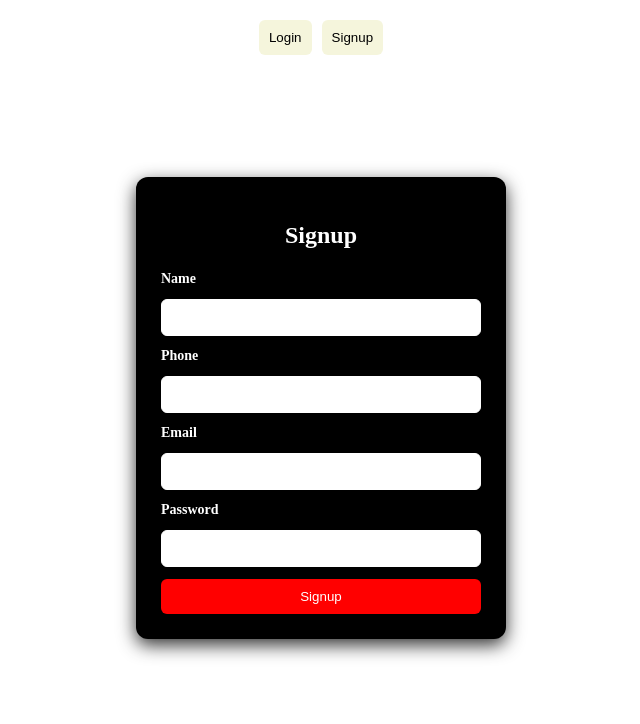
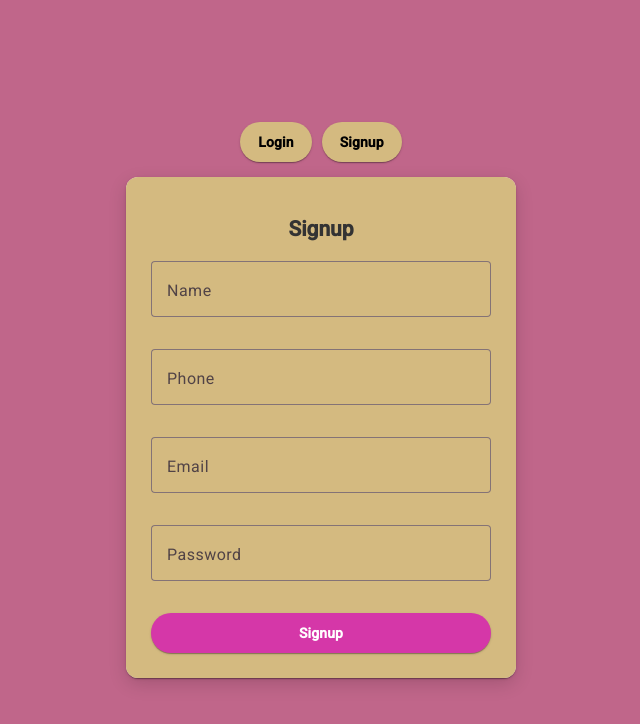
Before and after one commit to aryanreddye/Travel-App-Angular, an Angular app: page / in a window 1280 px wide. Both pictures are taken after a click on the button "Signup". Shown: the top 724 px of the page, without its empty margins (319-959 px from the left). Built offline with nearby package versions, Linux system fonts and the light colour scheme.

Commit message:
Integrated Angular Material Design

```diff
--- a/angular.json
+++ b/angular.json
@@ -24,9 +24,7 @@
                 "input": "public"
               }
             ],
-            "styles": [
-              "src/styles.css"
-            ]
+            "styles": ["src/material-theme.scss", "src/styles.css"]
           },
           "configurations": {
             "production": {
--- a/package.json
+++ b/package.json
@@ -11,10 +11,12 @@
   "private": true,
   "packageManager": "npm@10.9.2",
   "dependencies": {
+    "@angular/cdk": "^21.2.12",
     "@angular/common": "^21.2.0",
     "@angular/compiler": "^21.2.0",
     "@angular/core": "^21.2.0",
     "@angular/forms": "^21.2.0",
+    "@angular/material": "^21.2.12",
     "@angular/platform-browser": "^21.2.0",
     "@angular/router": "^21.2.0",
     "rxjs": "~7.8.0",
--- a/src/app/login/login.css
+++ b/src/app/login/login.css
@@ -1,85 +1,94 @@
+body {
+  margin: 0;
+  height: 100vh;
+}
 
+/* FULL CENTER CONTAINER */
 .login-box {
   height: 100vh;
+
   display: flex;
+  flex-direction: column;
   justify-content: center;
   align-items: center;
 }
 
+/* TOGGLE BUTTONS (LOGIN / SIGNUP) */
+.outbox {
+  display: flex;
+  justify-content: center;
+  gap: 10px;
+
+  margin-bottom: 15px;
+}
+
+/* TOGGLE BUTTON STYLE */
+.outbox button {
+  padding: 10px 18px;
+  border: none;
+  border-radius: 20px;
+  cursor: pointer;
+  font-weight: bold;
+  background-color: #d4ba80;
+  color: rgb(0, 0, 0);
+  transition: 0.3s;
+}
+
+.outbox button:hover {
+  background: #cfcfcf;
+}
+
+/* FORM CARD */
 form {
-  width: 320px;
+  width: 340px;
   padding: 25px;
   border-radius: 12px;
-  background: rgb(0, 0, 0);
-  box-shadow: 0 6px 18px rgba(0, 0, 0, 0.807);
+  background-color: #d4ba80;
+  box-shadow: 0 6px 18px rgba(0, 0, 0, 0.15);
 
   display: flex;
   flex-direction: column;
   gap: 12px;
 }
 
+/* TITLE */
 h2 {
   text-align: center;
   margin-bottom: 10px;
-  color: #ffffff;
+  color: #333;
 }
+
 
 label {
   font-size: 14px;
   font-weight: 600;
-  color: #ffffff;
+  color: #9e095d;
 }
 
-input {
-  padding: 10px;
-  border: 1px solid #ffffff;
-  border-radius: 6px;
-  outline: none;
+button[type="submit"] {
+  padding: 12px;
+  background: #d537a8;
+  color: white;
+  border: none;
+  border-radius: 25px;
+  cursor: pointer;
+  font-weight: bold;
+  transition: 0.3s;
 }
 
-input:focus {
-  border-color: #4a90e2;
+button[type="submit"]:hover {
+  background: #000000;
 }
 
-button {
-  padding: 10px;
-  background: #ff0000;
-  color: white;
-  border: none;
-  border-radius: 6px;
-  cursor: pointer;
-}
-
-button:hover {
-  background: #357bd8;
-}
-
+/* ERROR TEXT */
 .error {
   color: red;
   font-size: 12px;
   margin-top: -8px;
-  margin-bottom: 10px;
 }
 
-.name {
-  color: #357bd8;
-  display: flex;
-  justify-content: center;
-  align-items: center;
+input:-webkit-autofill {
+  -webkit-box-shadow: 0 0 0 1000px transparent inset !important;
+  -webkit-text-fill-color: black !important;
+  transition: background-color 5000s ease-in-out 0s;
 }
-
-.outbox {
-  width: 100%;
-  display: flex;
-  justify-content: center;
-  gap: 10px;
-
-  position: absolute;
-  top: 20px;
-  left: 0;
-}
-
-.outbox button{
-  color: black;
-  background: beige;
-}
--- a/src/app/login/login.html
+++ b/src/app/login/login.html
@@ -1,45 +1,170 @@
+
+
+<div class="login-box">
+
   <div class="outbox">
-<button type="button" (click)="showLogin()">Login</button>
-<button type="button" (click)="showSignup()">Signup</button>
+
+  <button mat-raised-button color="primary"
+    type="button"
+    (click)="showLogin()">
+    Login
+  </button>
+
+  <button mat-raised-button color="accent"
+    type="button"
+    (click)="showSignup()">
+    Signup
+  </button>
+
 </div>
-<div class="login-box">
-  <form *ngIf="isLoginForm" (ngSubmit)="login()">
+
+  <!-- LOGIN FORM -->
+
+  <mat-card *ngIf="isLoginForm">
+
+    <form (ngSubmit)="login()">
 
       <h2>Login</h2>
 
-    <label>Email</label>
-    <input type="email" [(ngModel)]="email" name="loginEmail">
-    <p class="error" *ngIf="emailError">{{ emailError }}</p>
+      <mat-form-field appearance="outline">
 
-    <label>Password</label>
-    <input type="password" [(ngModel)]="password" name="loginPassword">
-    <p class="error" *ngIf="passwordError">{{ passwordError }}</p>
+  <mat-label>Email</mat-label>
 
-    <button type="submit">Login</button>
+  <mat-icon matPrefix matTooltip="Email field">email</mat-icon>
+
+  <input
+    matInput
+    type="email"
+    [(ngModel)]="email"
+    name="loginEmail"
+    (blur)="validateLoginEmail()"
+    matTooltip="Enter valid email like test@gmail.com">
+
+  </mat-form-field>
+
+      <p class="error" *ngIf="emailError">
+        {{ emailError }}
+      </p>
+
+      <mat-form-field appearance="outline">
+
+  <mat-label>Password</mat-label>
+
+  <mat-icon matPrefix>lock</mat-icon>
+
+  <input
+    matInput
+    type="password"
+    [(ngModel)]="password"
+    name="loginPassword"
+    (blur)="validateLoginPassword()"
+    matTooltip="Must contain uppercase, number, special char">
+
+</mat-form-field>
+
+      <p class="error" *ngIf="passwordError">
+        {{ passwordError }}
+      </p>
+
+      <button
+        mat-raised-button
+        color="primary"
+        type="submit"
+        >
+
+        Login
+
+      </button>
 
     </form>
-  <form *ngIf="!isLoginForm" (ngSubmit)="signup()">
+
+  </mat-card>
+
+
+
+  <!-- SIGNUP FORM -->
+
+  <mat-card *ngIf="!isLoginForm">
+
+    <form (ngSubmit)="signup()">
 
       <h2>Signup</h2>
 
-    <label>Name</label>
-    <input type="text" [(ngModel)]="name" name="name">
-    <p class="error" *ngIf="nameError">{{ nameError}}</p>
+      <mat-form-field appearance="outline">
 
-    <label>Phone</label>
-    <input type="text" [(ngModel)]="phone" name="phone">
-    <p class="error" *ngIf="phoneError">{{ phoneError }}</p>
+        <mat-label>Name</mat-label>
 
-    <label>Email</label>
-    <input type="email" [(ngModel)]="signupEmail" name="signupEmail">
-    <p class="error" *ngIf="signupEmailError">{{ signupEmailError }}</p>
+        <input
+          matInput
+          type="text"
+          [(ngModel)]="name"
+          name="name">
 
-    <label>Password</label>
-    <input type="password" [(ngModel)]="signupPassword" name="signupPassword">
-    <p class="error" *ngIf="signupPasswordError">{{ signupPasswordError }}</p>
+      </mat-form-field>
 
-    <button type="submit">Signup</button>
+      <p class="error" *ngIf="nameError">
+        {{ nameError }}
+      </p>
+
+      <mat-form-field appearance="outline">
+
+        <mat-label>Phone</mat-label>
+
+        <input
+          matInput
+          type="text"
+          [(ngModel)]="phone"
+          name="phone">
+
+      </mat-form-field>
+
+      <p class="error" *ngIf="phoneError">
+        {{ phoneError }}
+      </p>
+
+      <mat-form-field appearance="outline">
+
+        <mat-label>Email</mat-label>
+
+        <input
+          matInput
+          type="email"
+          [(ngModel)]="signupEmail"
+          name="signupEmail">
+
+      </mat-form-field>
+
+      <p class="error" *ngIf="signupEmailError">
+        {{ signupEmailError }}
+      </p>
+
+      <mat-form-field appearance="outline">
+
+        <mat-label>Password</mat-label>
+
+        <input
+          matInput
+          type="password"
+          [(ngModel)]="signupPassword"
+          name="signupPassword">
+
+      </mat-form-field>
+
+      <p class="error" *ngIf="signupPasswordError">
+        {{ signupPasswordError }}
+      </p>
+
+      <button
+        mat-raised-button
+        color="accent"
+        type="submit">
+
+        Signup
+
+      </button>
 
     </form>
 
+  </mat-card>
+
 </div>
--- a/src/app/login/login.ts
+++ b/src/app/login/login.ts
@@ -1,11 +1,18 @@
 import { CommonModule } from '@angular/common';
 import { Component } from '@angular/core';
 import { FormsModule } from '@angular/forms';
+import { MatInputModule } from '@angular/material/input';
+import { MatFormFieldModule } from '@angular/material/form-field';
+import { MatButtonModule } from '@angular/material/button';
+import { MatCardModule } from '@angular/material/card';
 
 @Component({
   selector: 'app-login',
   standalone: true,
-  imports: [FormsModule, CommonModule],
+  imports: [FormsModule, CommonModule, MatInputModule,
+  MatFormFieldModule,
+  MatButtonModule,
+  MatCardModule],
   templateUrl: './login.html',
   styleUrl: './login.css'
 })
--- a/src/index.html
+++ b/src/index.html
@@ -1,11 +1,19 @@
 <!doctype html>
 <html lang="en">
   <head>
-  <meta charset="utf-8">
+    <meta charset="utf-8" />
     <title>LoginApp</title>
-  <base href="/">
-  <meta name="viewport" content="width=device-width, initial-scale=1">
-  <link rel="icon" type="image/x-icon" href="favicon.ico">
+    <base href="/" />
+    <meta name="viewport" content="width=device-width, initial-scale=1" />
+    <link rel="icon" type="image/x-icon" href="favicon.ico" />
+    <link rel="preconnect" href="https://fonts.googleapis.com" />
+    <link rel="preconnect" href="https://fonts.gstatic.com" crossorigin />
+    <link href="https://fonts.googleapis.com/icon?family=Material+Icons" rel="stylesheet">
+    <link
+      href="https://fonts.googleapis.com/css2?family=Roboto:wght@300;400;500&display=swap"
+      rel="stylesheet"
+    />
+    <link href="https://fonts.googleapis.com/icon?family=Material+Icons" rel="stylesheet" />
   </head>
   <body>
     <app-root></app-root>
--- /dev/null
+++ b/src/material-theme.scss
@@ -0,0 +1,38 @@
+// Include theming for Angular Material with `mat.theme()`.
+// This Sass mixin will define CSS variables that are used for styling Angular Material
+// components according to the Material 3 design spec.
+// Learn more about theming and how to use it for your application's
+// custom components at https://material.angular.dev/guide/theming
+@use '@angular/material' as mat;
+
+html {
+  height: 100%;
+  @include mat.theme(
+    (
+      color: (
+        primary: mat.$rose-palette,
+        tertiary: mat.$red-palette,
+      ),
+      typography: Roboto,
+      density: 0,
+    )
+  );
+}
+
+body {
+  // Default the application to a light color theme. This can be changed to
+  // `dark` to enable the dark color theme, or to `light dark` to defer to the
+  // user's system settings.
+  color-scheme: light;
+
+  // Set a default background, font and text colors for the application using
+  // Angular Material's system-level CSS variables. Learn more about these
+  // variables at https://material.angular.dev/guide/system-variables
+  background-color: var(--mat-sys-surface);
+  color: var(--mat-sys-on-surface);
+  font: var(--mat-sys-body-medium);
+
+  // Reset the user agent margin.
+  margin: 0;
+  height: 100%;
+}
--- a/src/styles.css
+++ b/src/styles.css
@@ -1,4 +1,4 @@
 /* You can add global styles to this file, and also import other style files */
 body{
-    background: rgb(255, 255, 255);
+    background: rgb(192, 102, 138);
 }
```
Also changed, not shown: 1 other file (tests, documents, lock files or other folders). Lines whose indentation alone changed are shown as unchanged.
